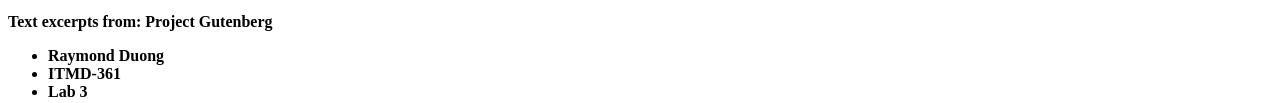
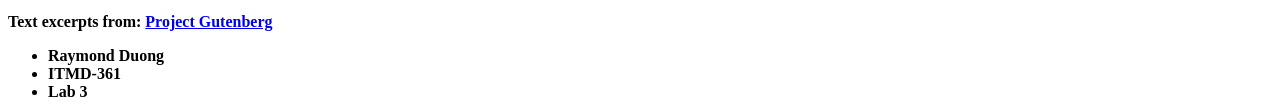
Before and after one commit to rduong11/webdev_lab3, a plain HTML site: page index.html in a window 1280 px wide. Shown: the part 851-954 px from the top of the page. Drawn offline with Linux system fonts and the light colour scheme.

Commit message:
project gutenberg was not in anchor... apologies

```diff
--- a/index.html
+++ b/index.html
@@ -35,14 +35,14 @@
     <p>There was nothing so very remarkable in that, nor did Alice think it so very much out of the way to hear the Rabbit say to itself, "Oh dear! Oh dear! I shall be too late!" But when the Rabbit actually took a watch out of its waistcoat-pocket and looked at it and then hurried on, Alice started to her feet, for it flashed across her mind that she had never before seen a rabbit with either a waistcoat-pocket, or a watch to take out of it, and, burning with curiosity, she ran across the field after it and was just in time to see it pop down a large rabbit-hole, under the hedge. In another moment, down went Alice after it!</p>
 
     <h2><em>Peter Pan</em>, by J. M. Barrie</h2>
-    <p>All children, except one, grow up. They soon know that they will grow up, and the way Wendy knew was this. One day when she was two years old she was playing in a garden, and she plucked another flower and ran with it to her mother. I suppose she must have looked rather delightful, for Mrs. Darling put her hand to her heart and cried, "Oh, why can't you remain like this for ever!" This was all that passed between them on the subject, but henceforth Wendy knew that she must grow up. You always know after you are two. Two is the beginning of the end. </p>
+    <p>All children, except one, grow up. They soon know that they will grow up, and the way Wendy knew was this. One day when she was two years old she was playing in a garden, and she plucked another flower and ran with it to her mother. I suppose she must have looked rather delightful, for Mrs. Darling put her hand to her heart and cried, "Oh, why can't you remain like this for ever!" This was all that passed between them on the subject, but henceforth Wendy knew that she must grow up. You always know after you are two. Two is the beginning of the end.</p>
     <p>Of course they lived at 14 [their house number on their street], and until Wendy came her mother was the chief one. She was a lovely lady, with a romantic mind and such a sweet mocking mouth. Her romantic mind was like the tiny boxes, one within the other, that come from the puzzling East, however many you discover there is always one more; and her sweet mocking mouth had one kiss on it that Wendy could never get, though there it was, perfectly conspicuous in the right-hand corner.</p>
 
     <h2><em>The Wonderful Wizard of Oz</em>, by L. Frank Baum</h2>
-    <p>Dorothy lived in the midst of the great Kansas prairies, with Uncle Henry, who was a farmer, and Aunt Em, who was the farmer's wife.  Their house was small, for the lumber to build it had to be carried by wagon many miles.  There were four walls, a floor and a roof, which made one room; and this room contained a rusty looking cookstove, a cupboard for the dishes, a table, three or four chairs, and the beds.  Uncle Henry and Aunt Em had a big bed in one corner, and Dorothy a little bed in another corner.  There was no garret at all, and no cellar--except a small hole dug in the ground, called a cyclone cellar, where the family could go in case one of those great whirlwinds arose, mighty enough to crush any building in its path.  It was reached by a trap door in the middle of the floor, from which a ladder led down into the small, dark hole. </p>
+    <p>Dorothy lived in the midst of the great Kansas prairies, with Uncle Henry, who was a farmer, and Aunt Em, who was the farmer's wife.  Their house was small, for the lumber to build it had to be carried by wagon many miles.  There were four walls, a floor and a roof, which made one room; and this room contained a rusty looking cookstove, a cupboard for the dishes, a table, three or four chairs, and the beds.  Uncle Henry and Aunt Em had a big bed in one corner, and Dorothy a little bed in another corner.  There was no garret at all, and no cellar--except a small hole dug in the ground, called a cyclone cellar, where the family could go in case one of those great whirlwinds arose, mighty enough to crush any building in its path.  It was reached by a trap door in the middle of the floor, from which a ladder led down into the small, dark hole.</p>
     <p>When Dorothy stood in the doorway and looked around, she could see nothing but the great gray prairie on every side.  Not a tree nor a house broke the broad sweep of flat country that reached to the edge of the sky in all directions.  The sun had baked the plowed land into a gray mass, with little cracks running through it.  Even the grass was not green, for the sun had burned the tops of the long blades until they were the same gray color to be seen everywhere.  Once the house had been painted, but the sun blistered the paint and the rains washed it away, and now the house was as dull and gray as everything else.</p>
 
-    <p><strong>Text excerpts from: <a href="http://www.gutenberg.org"></a> Project Gutenberg</strong></p>
+    <p><strong>Text excerpts from: <a href="http://www.gutenberg.org">Project Gutenberg</a></strong></p>
 
     <ul>
         <li><strong>Raymond Duong</strong></li>
```
